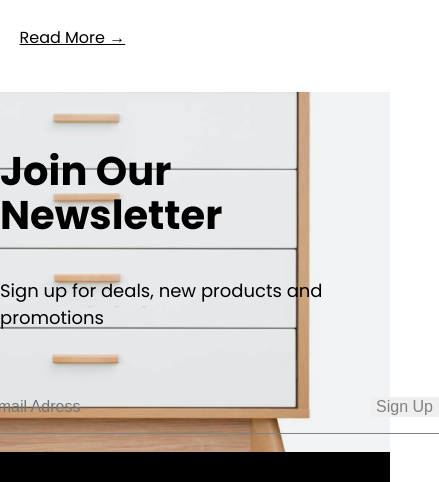
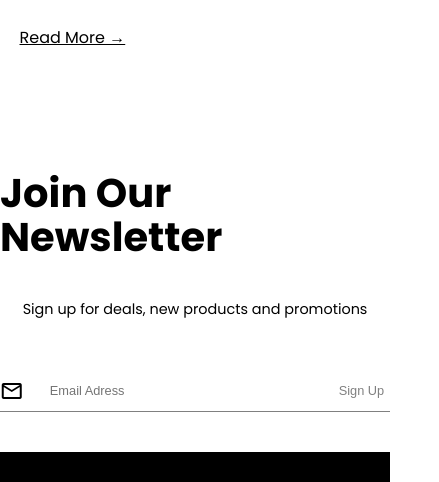
Before and after one commit to khumoyun88/furnitures_footer, a plain HTML site: page index.html in a window 390 px wide. Shown: the part 1390-1872 px from the top of the page, 439 px wide, since content can reach past the window. Drawn offline with nearby package versions, Linux system fonts and the light colour scheme; files whose address does not match are found by name.

Commit message:
form fixed

```diff
--- a/images/main.scss
+++ b/images/main.scss
@@ -72,18 +72,19 @@ article{
     flex-direction: column;
     justify-content: center;
     align-items: center;
+    font-size: 1rem;
 
 
     h5{
-        font-size: 1.8rem;
+        font-size: 1.8em;
         margin-block: 0 5rem;
         font-weight: 400;
     }
 
 
     >div{
-        width: 48.8rem;
-        height: 5.2rem;
+        width: 48.8em;
+        height: 5.2em;
         // text-align: center;
         display: flex;
         align-items: center;
@@ -97,27 +98,25 @@ article{
 
             span{
                 display:inline-block;
-                margin-right: 1rem;
+                margin-right: 1em;
             }
             input{
                 border: none;
                 background-color: inherit;
-                font-size: 1.6rem;
+                font-size: 1.6em;
             }
 
         }
 
         button{
             border: none;
+            background-color: inherit;
             color: gray;
-            font-size: 1.6rem;
+            font-size: 1.6em;
         }
 
 
     }
-
-
-
 
 
 
@@ -186,6 +185,12 @@ footer{
 
 @media screen and (max-width: 880px){
 
+    .join{
+        background-image: none;
+        font-size: 0.8rem;
+
+    }
+
     footer{
         height: 66rem;
 
```
Also changed, not shown: images/main.css, 1 other file.
